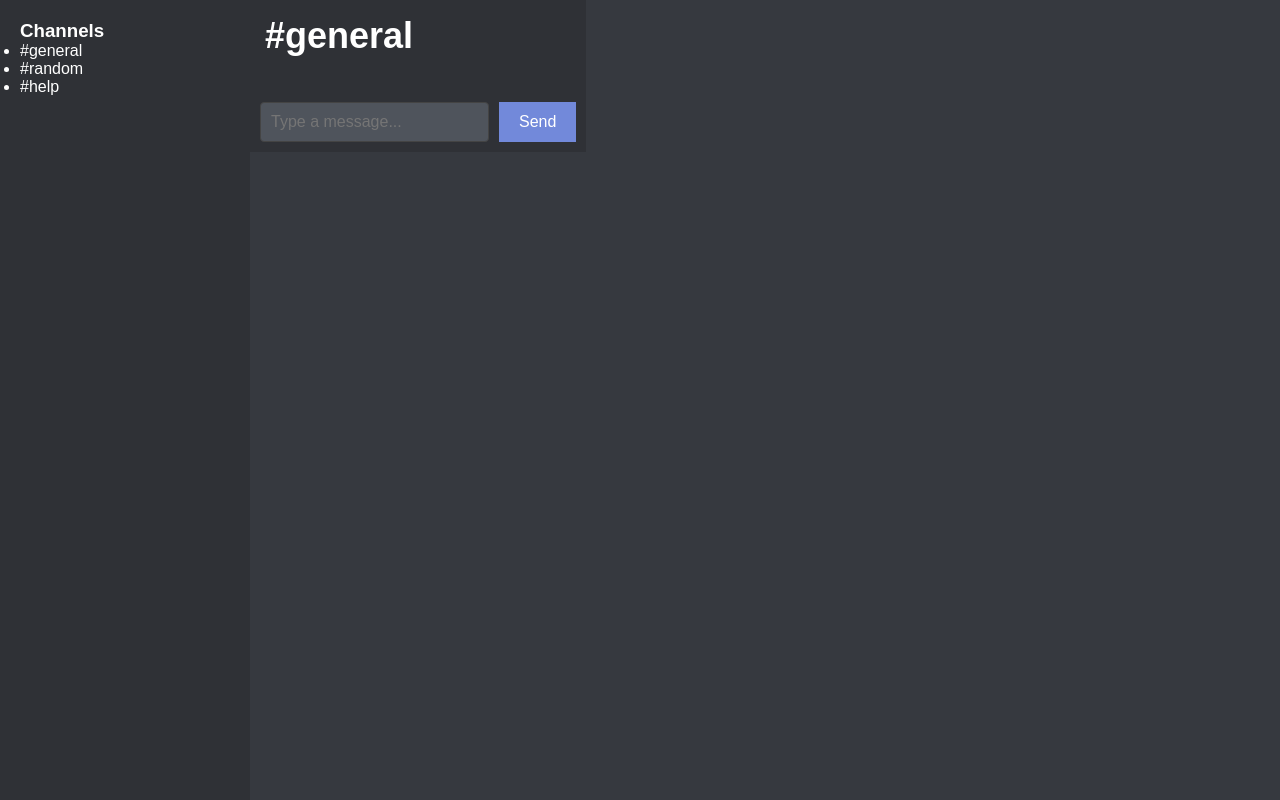
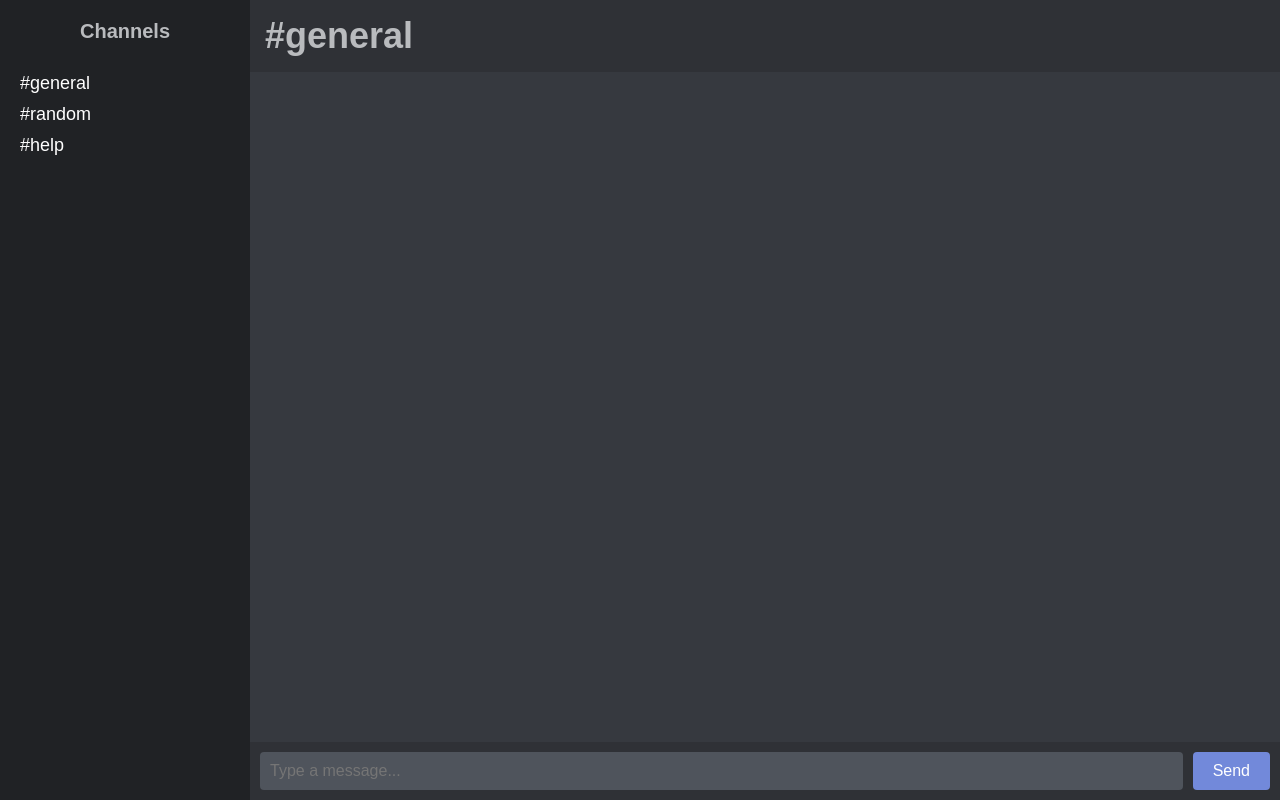
Before and after one commit to L1000-Dev/Random, a plain HTML site: page index.html in a window 1280 px wide. Drawn offline with nearby package versions, Linux system fonts and the light colour scheme.

Commit message:
Update styles.css

```diff
--- a/styles.css
+++ b/styles.css
@@ -8,7 +8,7 @@ body {
     font-family: Arial, sans-serif;
     display: flex;
     height: 100vh;
-    background-color: #36393f;
+    background-color: #2f3136;
     color: white;
 }
 
@@ -19,24 +19,39 @@ body {
 
 #sidebar {
     width: 250px;
-    background-color: #2f3136;
+    background-color: #202225;
     padding: 20px;
+    display: flex;
+    flex-direction: column;
 }
 
-#user-list h3 {
-    margin-bottom: 10px;
+#sidebar-header {
+    text-align: center;
 }
 
-#user-list ul {
+#sidebar-header h3 {
+    margin-bottom: 20px;
+    font-size: 20px;
+    color: #b9bbbe;
+}
+
+#channel-list ul {
     list-style-type: none;
 }
 
-#user-list li {
-    margin-bottom: 10px;
-    font-size: 16px;
+#channel-list li {
+    margin: 10px 0;
+    cursor: pointer;
+    font-size: 18px;
 }
 
-#chat-container {
+#channel-list li:hover {
+    background-color: #3a3d42;
+    border-radius: 5px;
+    padding: 5px;
+}
+
+#chat-window {
     flex-grow: 1;
     display: flex;
     flex-direction: column;
@@ -47,13 +62,21 @@ body {
     background-color: #2f3136;
     padding: 15px;
     font-size: 24px;
+    color: #b9bbbe;
 }
 
 #messages {
     flex-grow: 1;
-    overflow-y: scroll;
+    padding: 20px;
+    overflow-y: auto;
+}
+
+#messages .message {
+    margin-bottom: 10px;
+    background-color: #4f545c;
     padding: 10px;
-    background-color: #2f3136;
+    border-radius: 10px;
+    color: #fff;
 }
 
 #chat-input {
@@ -66,10 +89,10 @@ body {
     flex-grow: 1;
     padding: 10px;
     font-size: 16px;
-    border: 1px solid #444;
+    border-radius: 4px;
+    border: none;
     background-color: #4f545c;
     color: white;
-    border-radius: 4px;
 }
 
 #send-button {
@@ -80,6 +103,7 @@ body {
     font-size: 16px;
     cursor: pointer;
     margin-left: 10px;
+    border-radius: 4px;
 }
 
 #send-button:hover {
```
